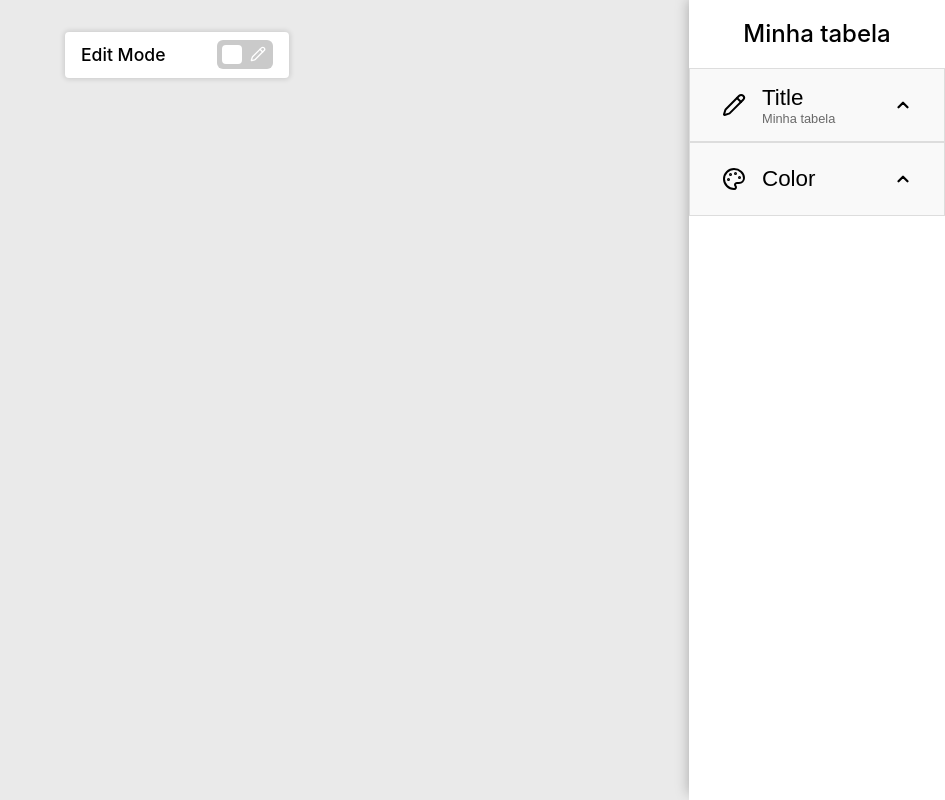
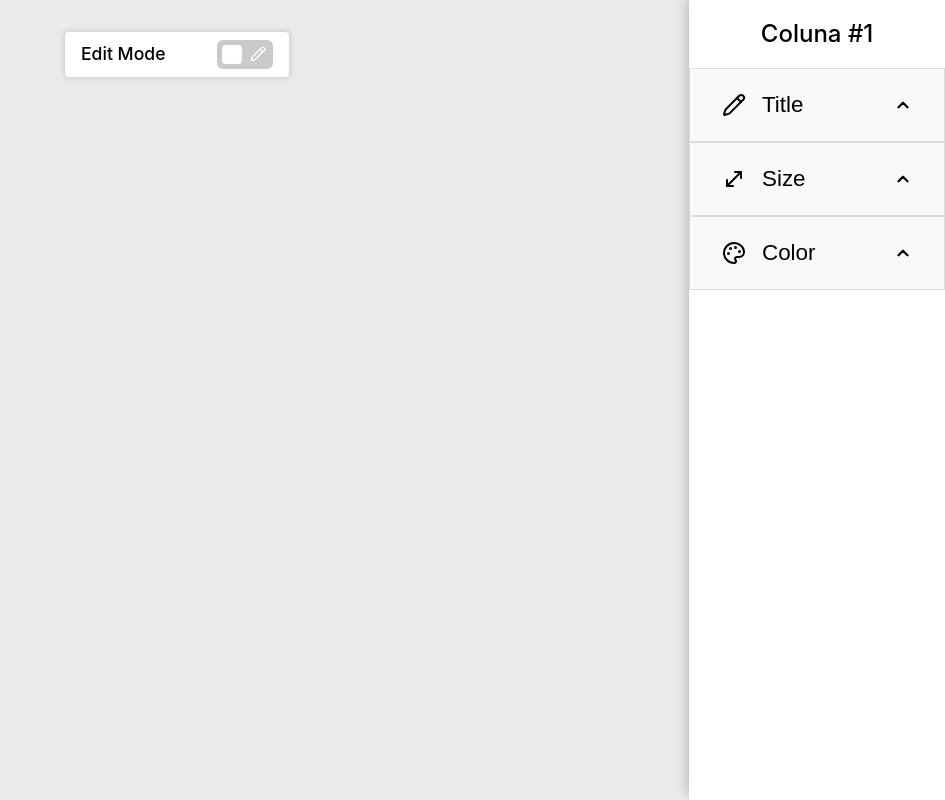
Before and after one commit to joaolucenalima/table-manager, a React (Vite) app: page / in a window 1280 px wide. Shown: the whole page, without its empty margins (335-1280 px from the left). Built offline with nearby package versions, Linux system fonts and the light colour scheme.

Commit message:
feat: finish sidebar design

```diff
--- a/src/components/collapsible-menu.css
+++ b/src/components/collapsible-menu.css
@@ -47,5 +47,5 @@
 }
 
 .collapsible_inner_content {
-  padding: 0.5rem 2rem 1.5rem 2rem;
+  padding: 0 2rem 1.5rem 2rem;
 }
--- a/src/components/sidebar/column-edit-sidebar.tsx
+++ b/src/components/sidebar/column-edit-sidebar.tsx
@@ -1,4 +1,4 @@
-import { Palette, Pencil } from "lucide-react";
+import { AlignCenter, AlignLeft, AlignRight, MoveDiagonal, Palette, Pencil } from "lucide-react";
 import { Dispatch, SetStateAction } from "react";
 import { ActualSelection } from "../../contexts/mode-context";
 import { CollapsibleMenu } from "../collapsible-menu";
@@ -19,13 +19,13 @@ export function ColumnEditSidebar({ id }: ColumnEditSidebarProps) {
       <CollapsibleMenu icon={<Pencil />} title="Title">
         <div className="grid_form two_columns">
           <div className="form_field entire_row">
-            <label htmlFor="table_title">Title</label>
-            <input type="text" name="table_title" id="table_title" />
+            <label htmlFor="column_title">Column header</label>
+            <input type="text" name="column_title" id="column_title" />
           </div>
 
           <div className="form_field">
-            <label htmlFor="table_title_font_weight">Font Weight</label>
-            <select name="table_title_font_weight" id="table_title_font_weight">
+            <label htmlFor="column_font_weight">Font Weight</label>
+            <select name="column_font_weight" id="column_font_weight">
               <option value="normal">Normal</option>
               <option value="bold">Bold</option>
               <option value="extra_bold">Extra Bold</option>
@@ -33,25 +33,63 @@ export function ColumnEditSidebar({ id }: ColumnEditSidebarProps) {
           </div>
 
           <div className="form_field">
-            <label htmlFor="table_title_font_size">Font Size</label>
+            <label htmlFor="column_font_size">Font Size</label>
             <input
               type="number"
-              name="table_title_font_size"
-              id="table_title_font_size"
+              name="column_font_size"
+              id="column_font_size"
               defaultValue={16}
               min={1}
             />
+          </div>
+
+          <div className="form_field">
+            <label htmlFor="column_text_align">Alignment</label>
+            <fieldset id="column_text_align" className="alignment_fieldset">
+              <label>
+                <input type="radio" name="column_text_align" value="left" defaultChecked />
+                <AlignLeft />
+              </label>
+
+              <label>
+                <input type="radio" name="column_text_align" value="center" />
+                <AlignCenter />
+              </label>
+
+              <label>
+                <input type="radio" name="column_text_align" value="right" />
+                <AlignRight />
+              </label>
+            </fieldset>
+          </div>
+        </div>
+      </CollapsibleMenu>
+
+      <CollapsibleMenu icon={<MoveDiagonal />} title="Size">
+        <div className="grid_form two_columns">
+          <div className="form_field">
+            <label htmlFor="column_width">Width</label>
+            <input
+              type="number"
+              name="column_width"
+              id="column_width"
+              min={1}
+            />
+          </div>
+
+          <div className="form_field">
+            <label className="one_line_field">
+              <span>Fit Content</span>
+              <input type="checkbox" name="column_fit_content" />
+            </label>
           </div>
         </div>
       </CollapsibleMenu>
 
       <CollapsibleMenu icon={<Palette />} title="Color">
         <div className="grid_form three_columns">
-          <ColorPicker label="Header" id="table_header_color" />
-          <ColorPicker label="Background" id="table_background_color" />
-          <ColorPicker label="Footer" id="table_footer_color" />
-          <ColorPicker label="Border" id="table_border_color" />
-          <ColorPicker label="Alternate" id="table_alternate_color" />
+          <ColorPicker label="Header" id="column_header_color" />
+          <ColorPicker label="Background" id="column_background_color" />
         </div>
       </CollapsibleMenu>
     </aside>
--- a/src/components/sidebar/sidebar.css
+++ b/src/components/sidebar/sidebar.css
@@ -38,11 +38,28 @@ aside {
   grid-template-columns: 1fr 1fr 1fr;
 }
 
+.form_field {
+  display: flex;
+  flex-direction: column;
+  justify-content: end;
+  gap: 0.2rem;
+}
+
 .entire_row {
   grid-column: 1 / -1;
 }
 
-#table_title_text_align {
+.one_line_field {
+  width: max-content;
+  display: flex;
+  align-items: center;
+  gap: 1rem;
+  padding: 0.4rem 0.6rem;
+  cursor: pointer;
+  user-select: none;
+}
+
+.alignment_fieldset {
   display: flex;
   align-items: center;
   justify-content: space-around;
@@ -52,7 +69,7 @@ aside {
   padding: 0.2rem;
 }
 
-#table_title_text_align label {
+.alignment_fieldset label {
   margin: 0;
   padding: 0.2rem;
   border-radius: 4px;
@@ -64,11 +81,11 @@ aside {
   }
 }
 
-#table_title_text_align label:has(input[type="radio"]:checked) {
+.alignment_fieldset label:has(input[type="radio"]:checked) {
   background-color: #D9D9D9;
 }
 
-#table_title_text_align input[type="radio"] {
+.alignment_fieldset input[type="radio"] {
   display: none;
   height: 0;
   width: 0;
--- a/src/components/sidebar/table-edit-sidebar.tsx
+++ b/src/components/sidebar/table-edit-sidebar.tsx
@@ -45,7 +45,7 @@ export function TableEditSidebar({ id }: TableEditSidebarProps) {
 
           <div className="form_field">
             <label htmlFor="table_title_text_align">Alignment</label>
-            <fieldset id="table_title_text_align">
+            <fieldset id="table_title_text_align" className="alignment_fieldset">
               <label>
                 <input type="radio" name="table_title_text_align" value="left" defaultChecked />
                 <AlignLeft />
--- a/src/contexts/mode-context.tsx
+++ b/src/contexts/mode-context.tsx
@@ -21,8 +21,8 @@ export const ModeContext = createContext({} as ModeContextData);
 export function ModeProvider({ children }: ModeProviderProps) {
   const [mode, setMode] = useState<"edit" | "preview">("edit");
   const [actualSelection, setActualSelection] = useState<ActualSelection>({
-    id: "Minha tabela",
-    type: "table"
+    id: "Coluna #1",
+    type: "column"
   });
 
   function changeMode() {
--- a/src/index.css
+++ b/src/index.css
@@ -40,7 +40,6 @@ section {
 label {
   display: block;
   font-size: 0.8rem;
-  margin-bottom: 0.1rem;
 }
 
 input,
@@ -57,3 +56,13 @@ input:focus,
 select:focus {
   outline: 2px solid #752F79;
 }
+
+input[type="checkbox"] {
+  width: auto;
+  accent-color: #752F79;
+  height: 1rem;
+  width: 1rem;
+  background-color: inherit;
+  border: 1px solid #D9D9D9;
+  cursor: pointer;
+}
```
